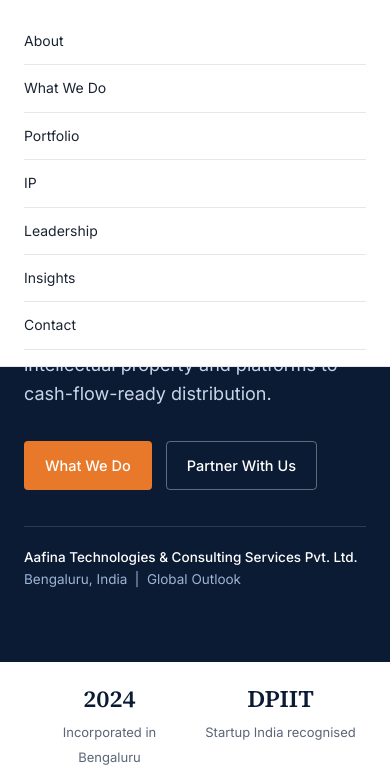
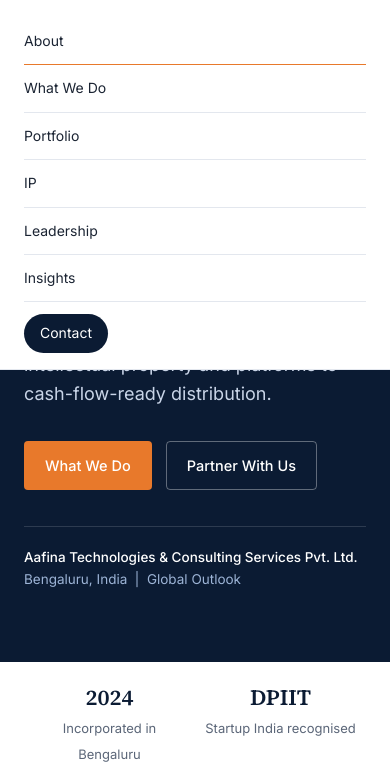
Before and after one commit to rishikalawatia-prog/aafinatech-website, a plain HTML site: page index.html in a window 390 px wide. Both pictures are taken after a click on the button "Menu". Shown: the part 58-841 px from the top of the page. Drawn offline with Linux system fonts and the light colour scheme.

Commit message:
Homepage polish: wider layout, Contact button, active nav, navy Why band
- Widen content to 1200px; hero headline on two lines; larger hero diagram
- Contact as a pill button in the nav; highlight the current section while scrolling
- Why Aafina as a navy band to separate it from the IP section
- Replace CSS smooth scroll with JS (fixes full-page screenshot tools)
- Mobile menu: full-width list with Contact button

Co-Authored-By: Claude Opus 5.5 <noreply@anthropic.com>
Claude-Session: https://claude.ai/code/session_017BPH8UyS2HF3K4wfHLpTeu

```diff
--- a/index.html
+++ b/index.html
@@ -51,7 +51,7 @@
     --max:1120px;
   }
   *{box-sizing:border-box;margin:0;padding:0}
-  html{scroll-behavior:smooth;scroll-padding-top:72px}
+  html{scroll-padding-top:72px}
   body{font-family:var(--sans);color:var(--ink);background:var(--paper);line-height:1.6;font-size:16px;-webkit-font-smoothing:antialiased}
   a{color:inherit}
   img{max-width:100%}
@@ -376,6 +376,38 @@
   }
   .stat b{font-size:22px}
 
+
+  /* ===== Homepage polish ===== */
+  :root{--max:1200px}
+  /* hero */
+  .hero .wrap{grid-template-columns:1.2fr .8fr;gap:64px}
+  h1{max-width:12em}
+  .tier{padding:18px 20px}
+  .tier b{font-size:18px}
+  /* nav */
+  nav ul{align-items:center}
+  nav a.active{border-color:var(--orange)}
+  .nav-cta{background:var(--navy);color:#fff!important;padding:8px 16px!important;border-radius:999px;border:none!important}
+  .nav-cta:hover{background:var(--orange)}
+  /* why band */
+  section.band{background:var(--navy);color:#fff}
+  .band .kicker{color:#9DB4D6}
+  .band h2{color:#fff}
+  .band .pillar{border-top-color:var(--orange)}
+  .band .pillar h3{color:#fff}
+  .band .pillar p{color:#C9D5E8}
+  .band .belief{color:#fff}
+  /* creds strip sits flush under hero */
+  .creds b{font-size:22px}
+  @media (max-width:900px){
+    .hero .wrap{grid-template-columns:1fr}
+    .nav-cta{display:inline-block;margin-top:8px;text-align:center}
+    nav li a.nav-cta{border-bottom:none}
+    nav ul{align-items:stretch}
+    nav ul li{text-align:left}
+    .nav-cta{align-self:flex-start;margin-top:12px}
+  }
+
   :focus-visible{outline:2px solid var(--orange);outline-offset:3px}
 
   @media (max-width:900px){
@@ -422,7 +454,7 @@
         <li><a href="#ip">IP</a></li>
         <li><a href="#leadership">Leadership</a></li>
         <li><a href="#insights">Insights</a></li>
-        <li><a href="#contact">Contact</a></li>
+        <li><a class="nav-cta" href="#contact">Contact</a></li>
       </ul>
     </nav>
   </div>
@@ -577,7 +609,7 @@
 </section>
 
 <!-- WHY -->
-<section id="why">
+<section id="why" class="band">
   <div class="wrap">
     <div class="kicker">Why Aafina</div>
     <h2>Building for a changing world.</h2>
@@ -742,6 +774,11 @@
     b.addEventListener('click',function(){var o=m.classList.toggle('open');b.setAttribute('aria-expanded',o)});
     m.addEventListener('click',function(e){if(e.target.tagName==='A'){m.classList.remove('open');b.setAttribute('aria-expanded','false')}});
     document.getElementById('yr').textContent=new Date().getFullYear();
+    var reduce=window.matchMedia('(prefers-reduced-motion: reduce)').matches;
+    document.querySelectorAll('a[href^="#"]').forEach(function(a){a.addEventListener('click',function(e){var id=a.getAttribute('href');if(id.length<2)return;var t=document.querySelector(id);if(!t)return;e.preventDefault();t.scrollIntoView({behavior:reduce?'auto':'smooth'});history.replaceState(null,'',id)})});
+    if('IntersectionObserver' in window){var links={};document.querySelectorAll('nav a[href^="#"]').forEach(function(a){links[a.getAttribute('href').slice(1)]=a});
+      var io=new IntersectionObserver(function(es){es.forEach(function(en){if(en.isIntersecting&&links[en.target.id]){Object.values(links).forEach(function(l){l.classList.remove('active')});links[en.target.id].classList.add('active')}})},{rootMargin:'-45% 0px -50% 0px'});
+      document.querySelectorAll('main section[id]').forEach(function(sec){io.observe(sec)})}
   })();
 </script>
 </body>
```
